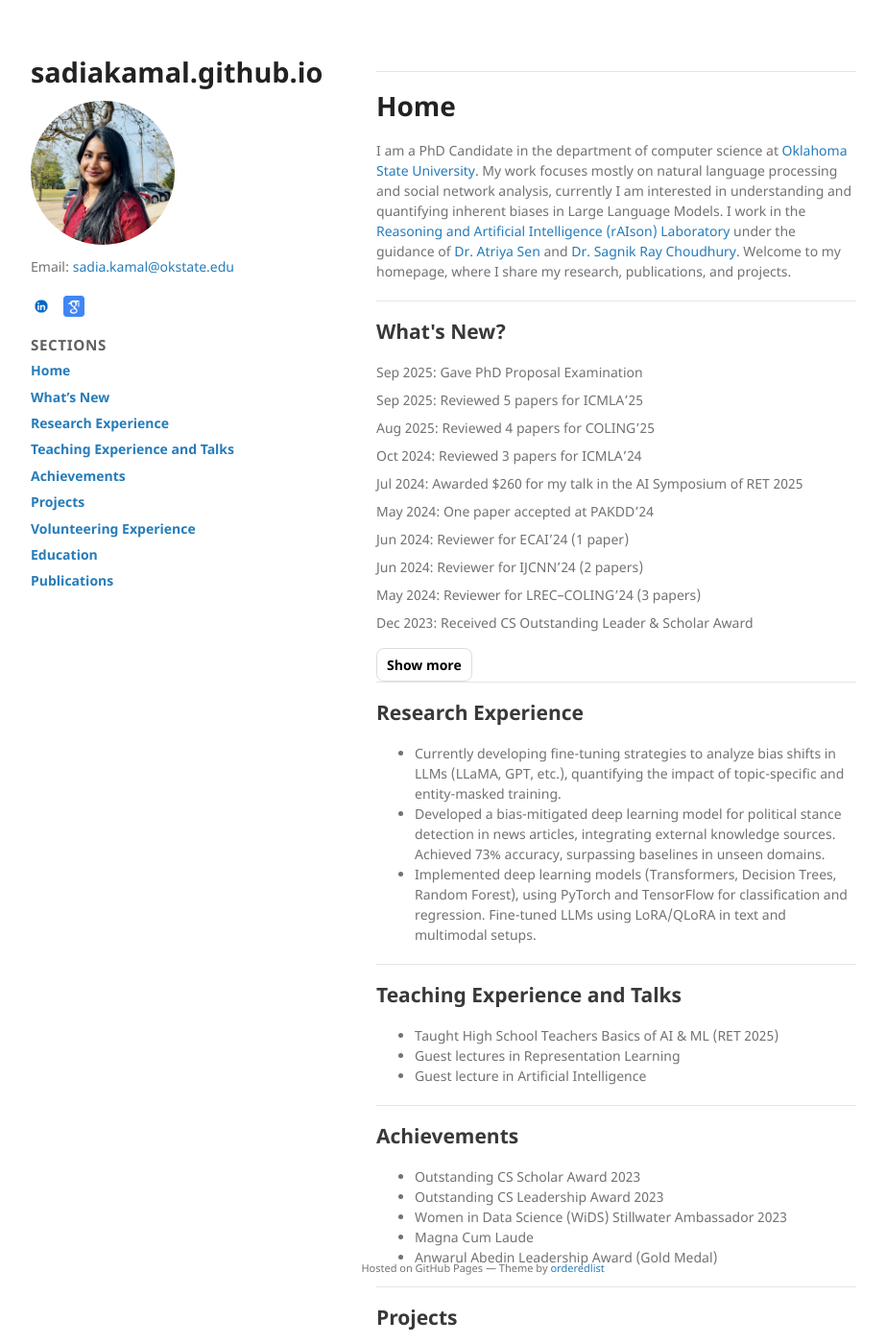
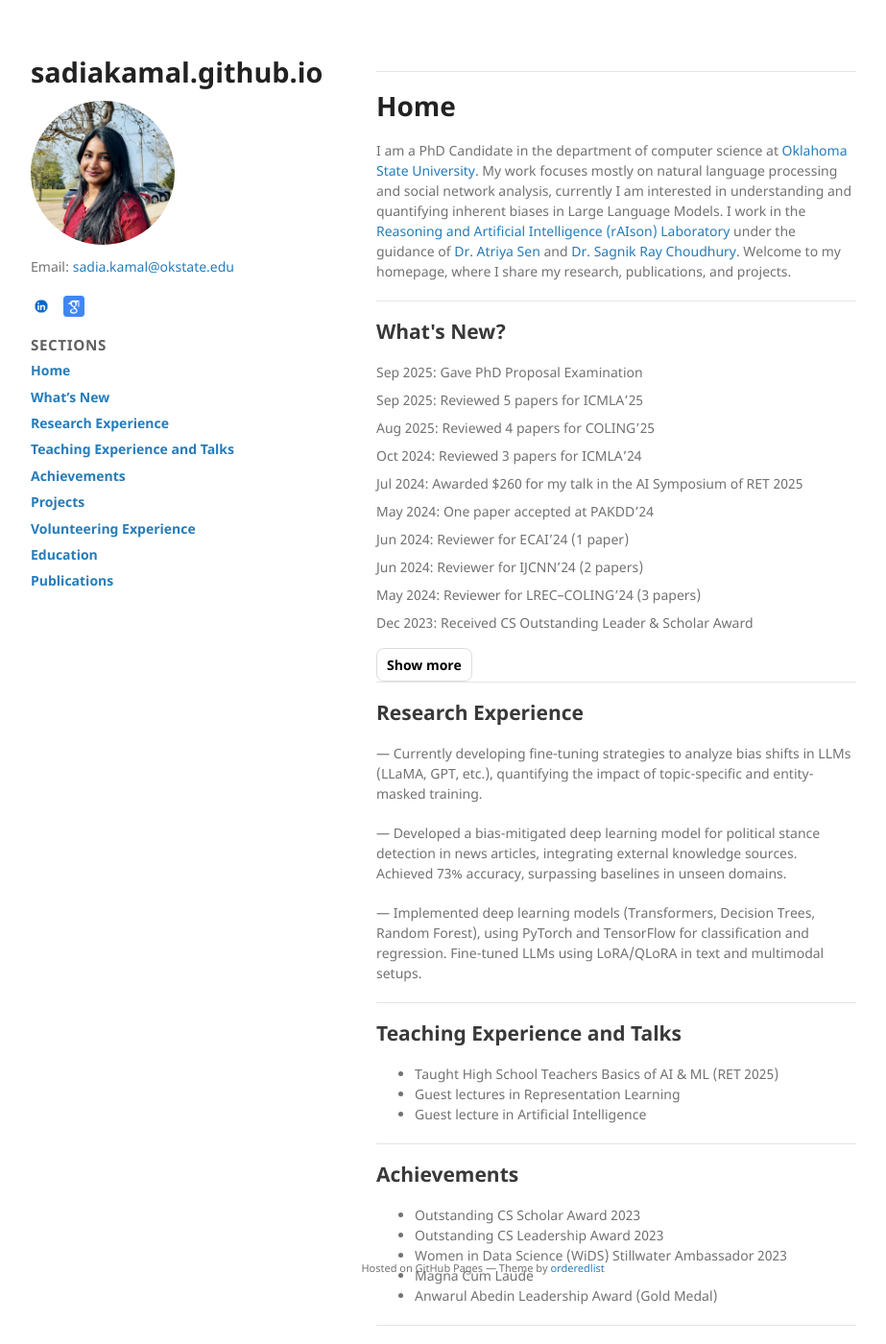
Before and after one commit to sadiakamal/sadiakamal.github.io, a Jekyll site: the page built from index.md, in a window 1280 px wide and 1400 px high. Shown: the whole window at 96% size, without its empty margins (178-1101 px from the left). Built offline with Jekyll 4.4.1, drawn with Linux system fonts in a browser that asks for light colours; the repository's description, which GitHub fills in, is left out.

Commit message:
Update index.md

```diff
--- a/index.md
+++ b/index.md
@@ -11,30 +11,32 @@ layout: default
 I am a PhD Candidate in the department of computer science at [Oklahoma State University](https://go.okstate.edu). My work focuses mostly on natural language processing and social network analysis, currently I am interested in understanding and quantifying inherent biases in Large Language Models. I work in the [Reasoning and Artificial Intelligence (rAIson) Laboratory](https://cas.okstate.edu/computer_science/about_us/dr_sen_lab/research_team.html) under the guidance of [Dr. Atriya Sen](https://experts.okstate.edu/atriya.sen) and [Dr. Sagnik Ray Choudhury](https://sagnik.github.io). Welcome to my homepage, where I share my research, publications, and projects.
 
 ---
-
 <h2>What's New?</h2>
 <div id="whats-new">
-  <p>Sep 2025: Gave PhD Proposal Examination</p>
-  <p>Sep 2025: Reviewed 5 papers for ICMLA’25</p>
-  <p>Aug 2025: Reviewed 4 papers for COLING’25</p>
-  <p>Oct 2024: Reviewed 3 papers for ICMLA’24</p>
-  <p>Jul 2024: Awarded $260 for my talk in the AI Symposium of RET 2025</p>
-  <p>May 2024: One paper accepted at PAKDD’24</p>
-  <p>Jun 2024: Reviewer for ECAI’24 (1 paper)</p>
-  <p>Jun 2024: Reviewer for IJCNN’24 (2 papers)</p>
-  <p>May 2024: Reviewer for LREC–COLING’24 (3 papers)</p>
-  <p>Dec 2023: Received CS Outstanding Leader & Scholar Award</p>
-  <p>Nov 2023: Reviewer for ICMLA 2023 (5 papers)</p>
-  <p>Dec 2023: Two papers accepted at ICMLA 2023</p>
+  <p><span class="date">Sep 2025:</span> Gave PhD Proposal Examination</p>
+  <p><span class="date">Sep 2025:</span> Reviewed 5 papers for ICMLA’25</p>
+  <p><span class="date">Aug 2025:</span> Reviewed 4 papers for COLING’25</p>
+  <p><span class="date">Oct 2024:</span> Reviewed 3 papers for ICMLA’24</p>
+  <p><span class="date">Jul 2024:</span> Awarded $260 for my talk in the AI Symposium of RET 2025</p>
+  <p><span class="date">May 2024:</span> One paper accepted at PAKDD’24</p>
+  <p><span class="date">Jun 2024:</span> Reviewer for ECAI’24 (1 paper)</p>
+  <p><span class="date">Jun 2024:</span> Reviewer for IJCNN’24 (2 papers)</p>
+  <p><span class="date">May 2024:</span> Reviewer for LREC–COLING’24 (3 papers)</p>
+  <p><span class="date">Dec 2023:</span> Received CS Outstanding Leader & Scholar Award</p>
+  <p><span class="date">Nov 2023:</span> Reviewer for ICMLA 2023 (5 papers)</p>
+  <p><span class="date">Dec 2023:</span> Two papers accepted at ICMLA 2023</p>
 </div>
+
 
 ---
 
 <h2 id="research-experience">Research Experience</h2>
 
-* Currently developing fine-tuning strategies to analyze bias shifts in LLMs (LLaMA, GPT, etc.), quantifying the impact of topic-specific and entity-masked training.
-* Developed a bias-mitigated deep learning model for political stance detection in news articles, integrating external knowledge sources. Achieved 73% accuracy, surpassing baselines in unseen domains.
-* Implemented deep learning models (Transformers, Decision Trees, Random Forest), using PyTorch and TensorFlow for classification and regression. Fine-tuned LLMs using LoRA/QLoRA in text and multimodal setups.
+<div class="research-list">
+  <p>— Currently developing fine-tuning strategies to analyze bias shifts in LLMs (LLaMA, GPT, etc.), quantifying the impact of topic-specific and entity-masked training.</p>
+  <p>— Developed a bias-mitigated deep learning model for political stance detection in news articles, integrating external knowledge sources. Achieved 73% accuracy, surpassing baselines in unseen domains.</p>
+  <p>— Implemented deep learning models (Transformers, Decision Trees, Random Forest), using PyTorch and TensorFlow for classification and regression. Fine-tuned LLMs using LoRA/QLoRA in text and multimodal setups.</p>
+</div>
 
 ---
 
```
